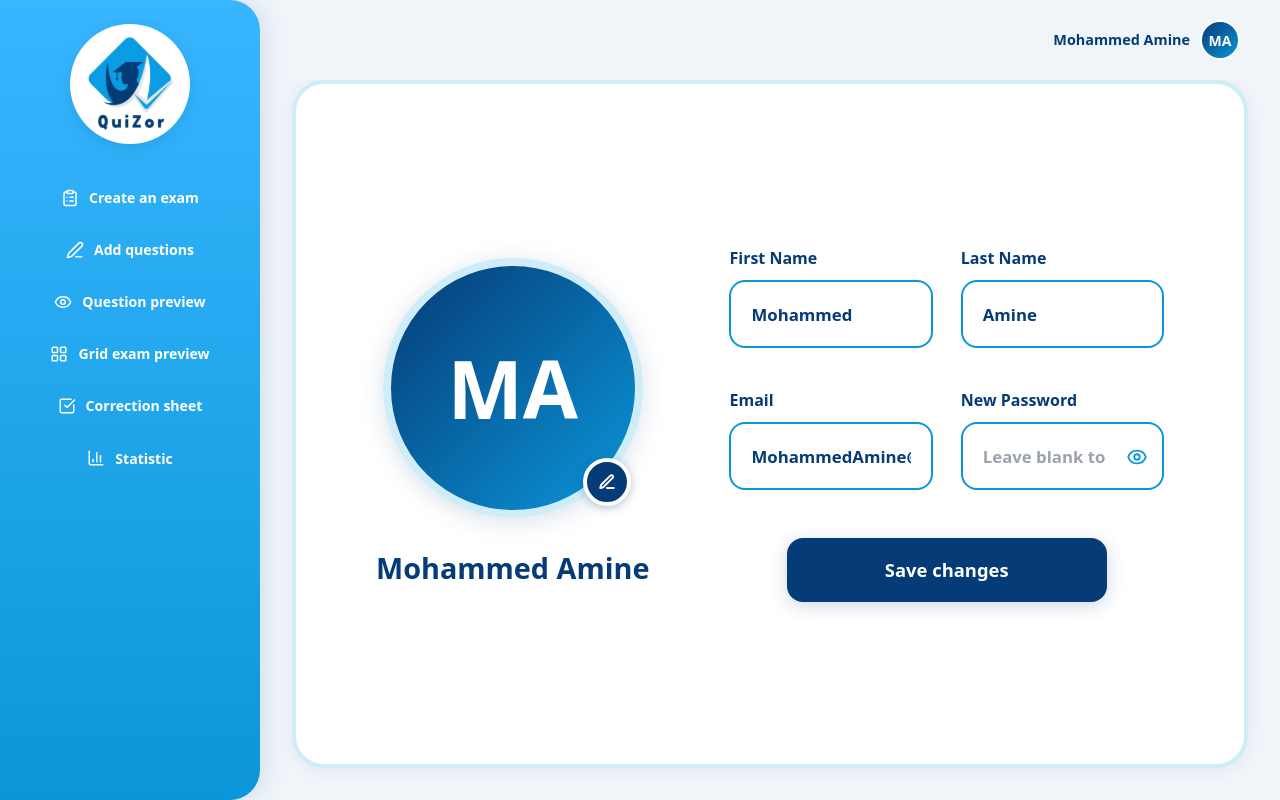
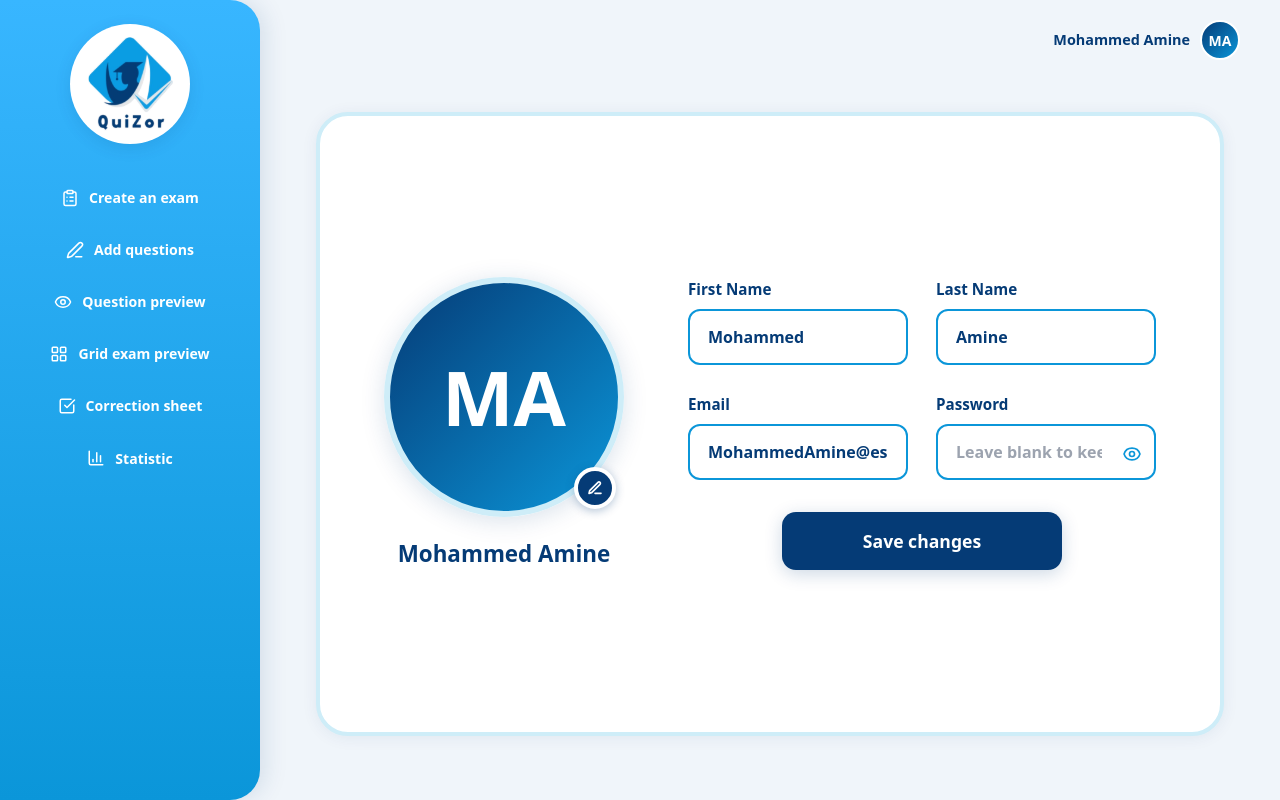
Before and after one commit to pocket-omr/frontend, a React (Vite) app: page /dashboard/profile in a window 1280 px wide. Built offline with nearby package versions, Linux system fonts and the light colour scheme.

Commit message:
fixing the profile page

```diff
--- a/src/components/Profile.jsx
+++ b/src/components/Profile.jsx
@@ -2,29 +2,18 @@ import React, { useState, useRef } from 'react';
 import { useUser } from '../context/UserContext';
 
 const responsiveStyles = `
-  .profile-card {
-    flex-direction: row;
-    padding: 60px 80px;
-    gap: 80px;
-    align-items: center;
-  }
-  .profile-form { max-width: 620px; }
   .profile-fields-row { flex-direction: row; gap: 28px; }
   .profile-field { flex: 1; }
 
-  /* iPad */
   @media (max-width: 1024px) and (min-width: 768px) {
-    .profile-card { padding: 48px 48px; gap: 48px; }
-    .profile-avatar-size { width: 200px !important; height: 200px !important; font-size: 60px !important; }
+    .profile-avatar-size { width: 180px !important; height: 180px !important; font-size: 56px !important; }
   }
 
-  /* Mobile */
   @media (max-width: 767px) {
-    .profile-card { flex-direction: column !important; padding: 32px 24px !important; gap: 32px !important; align-items: stretch !important; }
-    .profile-left { align-items: center; }
+    .profile-card { flex-direction: column !important; padding: 32px 24px !important; gap: 32px !important; }
+    .profile-left { align-items: center !important; }
     .profile-fields-row { flex-direction: column !important; gap: 20px !important; }
-    .profile-form { max-width: 100% !important; }
-    .profile-avatar-size { width: 160px !important; height: 160px !important; font-size: 50px !important; }
+    .profile-avatar-size { width: 140px !important; height: 140px !important; font-size: 44px !important; }
     .profile-save-btn { width: 100% !important; }
   }
 `;
@@ -33,18 +22,18 @@ function AvatarDisplay({ user, initials }) {
   if (user.avatar) {
     return (
       <img src={user.avatar} alt={initials} className="profile-avatar-size" style={{
-        width: 260, height: 260, borderRadius: '50%', objectFit: 'cover',
-        border: '8px solid #ceedf8', boxShadow: '0 4px 24px rgba(5,59,118,0.15)',
+        width: 240, height: 240, borderRadius: '50%', objectFit: 'cover',
+        border: '6px solid #ceedf8', boxShadow: '0 4px 24px rgba(5,59,118,0.15)',
       }} />
     );
   }
   return (
     <div className="profile-avatar-size" style={{
-      width: 260, height: 260, borderRadius: '50%',
+      width: 240, height: 240, borderRadius: '50%',
       background: 'linear-gradient(135deg, #053B76, #0B96D9)',
       display: 'flex', alignItems: 'center', justifyContent: 'center',
-      color: '#fff', fontWeight: 700, fontSize: 80,
-      border: '8px solid #ceedf8', boxShadow: '0 4px 24px rgba(5,59,118,0.15)',
+      color: '#fff', fontWeight: 700, fontSize: 76,
+      border: '6px solid #ceedf8', boxShadow: '0 4px 24px rgba(5,59,118,0.15)',
       flexShrink: 0,
     }}>{initials}</div>
   );
@@ -72,50 +61,79 @@ export default function Profile() {
   };
 
   const inputStyle = {
-    width: '100%', height: 68, borderRadius: 16,
-    border: '2px solid #0B96D9', padding: '0 20px',
-    fontWeight: 600, color: '#053B76', fontSize: '1.05rem',
+    width: '100%', height: 56, borderRadius: 12,
+    border: '2px solid #0B96D9', padding: '0 18px',
+    fontWeight: 600, color: '#053B76', fontSize: '1rem',
     outline: 'none', boxSizing: 'border-box', background: '#fff',
   };
-  const labelStyle = { display: 'block', color: '#053B76', fontWeight: 700, marginBottom: 10, fontSize: '1rem' };
+  const labelStyle = {
+    display: 'block', color: '#053B76', fontWeight: 700,
+    marginBottom: 8, fontSize: '0.95rem',
+  };
 
   return (
     <>
       <style>{responsiveStyles}</style>
-      <div style={{ flex: 1, display: 'flex', width: '100%', minHeight: '100%' }}>
+
+      {/* Full-page wrapper */}
+      <div style={{
+        flex: 1, display: 'flex',
+        alignItems: 'center', justifyContent: 'center',
+        width: '100%', minHeight: '100%',
+        padding: '32px 24px', boxSizing: 'border-box',
+      }}>
+        {/* Card stretches to fill all available space */}
         <div className="profile-card" style={{
-          flex: 1, background: '#fff', borderRadius: 32,
-          border: '4px solid #ceedf8', boxShadow: '0 2px 16px rgba(5,59,118,0.07)',
-          display: 'flex',
+          width: '100%', height: '100%',
+          background: '#fff', borderRadius: 32,
+          border: '4px solid #ceedf8',
+          boxShadow: '0 2px 16px rgba(5,59,118,0.07)',
+          display: 'flex', flexDirection: 'row',
+          alignItems: 'center',
+          padding: '48px 64px', gap: 64,
+          boxSizing: 'border-box',
         }}>
 
-          {/* LEFT */}
-          <div className="profile-left" style={{ display: 'flex', flexDirection: 'column', alignItems: 'center', gap: 28, flexShrink: 0 }}>
+          {/* LEFT — avatar column */}
+          <div className="profile-left" style={{
+            display: 'flex', flexDirection: 'column',
+            alignItems: 'center', gap: 20, flexShrink: 0,
+          }}>
             <div style={{ position: 'relative' }}>
               <AvatarDisplay user={user} initials={initials} />
               <button type="button" onClick={handleAvatarClick} style={{
-                position: 'absolute', bottom: 12, right: 12,
+                position: 'absolute', bottom: 8, right: 8,
                 background: '#053B76', color: '#fff', border: '4px solid #fff',
-                borderRadius: '50%', width: 48, height: 48,
+                borderRadius: '50%', width: 42, height: 42,
                 display: 'flex', alignItems: 'center', justifyContent: 'center',
                 cursor: 'pointer', boxShadow: '0 2px 10px rgba(5,59,118,0.3)',
               }}>
-                <svg width="18" height="18" viewBox="0 0 24 24" fill="none" stroke="currentColor" strokeWidth="2.5" strokeLinecap="round" strokeLinejoin="round">
+                <svg width="16" height="16" viewBox="0 0 24 24" fill="none" stroke="currentColor" strokeWidth="2.5" strokeLinecap="round" strokeLinejoin="round">
                   <path d="M12 20h9"/><path d="M16.5 3.5a2.121 2.121 0 0 1 3 3L7 19l-4 1 1-4L16.5 3.5z"/>
                 </svg>
               </button>
               <input ref={fileInputRef} type="file" accept="image/*" style={{ display: 'none' }} onChange={handleFileChange} />
             </div>
-            <h2 style={{ color: '#053B76', fontWeight: 800, fontSize: '1.8rem', margin: 0, textAlign: 'center' }}>{displayName}</h2>
+
+            <h2 style={{ color: '#053B76', fontWeight: 800, fontSize: '1.4rem', margin: 0, textAlign: 'center' }}>
+              {displayName}
+            </h2>
+
             {user.avatar && (
-              <button type="button" onClick={removeAvatar} style={{ background: 'none', border: 'none', color: '#e05252', fontWeight: 600, fontSize: '0.9rem', cursor: 'pointer', textDecoration: 'underline' }}>
+              <button type="button" onClick={removeAvatar} style={{
+                background: 'none', border: 'none', color: '#e05252',
+                fontWeight: 600, fontSize: '0.85rem', cursor: 'pointer', textDecoration: 'underline',
+              }}>
                 Remove photo
               </button>
             )}
           </div>
 
-          {/* RIGHT */}
-          <form className="profile-form" onSubmit={handleSubmit} style={{ flex: 1, display: 'flex', flexDirection: 'column', gap: 40 }}>
+          {/* RIGHT — form fills remaining width */}
+          <form onSubmit={handleSubmit} style={{
+            flex: 1, display: 'flex', flexDirection: 'column',
+            gap: 28, minWidth: 0,
+          }}>
 
             <div className="profile-fields-row" style={{ display: 'flex' }}>
               <div className="profile-field">
@@ -134,30 +152,37 @@ export default function Profile() {
                 <input name="email" type="email" value={form.email} onChange={handleChange} style={inputStyle} />
               </div>
               <div className="profile-field" style={{ position: 'relative' }}>
-                <label style={labelStyle}>New Password</label>
-                <input name="password" type={showPassword ? 'text' : 'password'} value={form.password} onChange={handleChange}
-                  placeholder="Leave blank to keep current" style={{ ...inputStyle, paddingRight: 56 }} />
-                <button type="button" onClick={() => setShowPassword(s => !s)} tabIndex={-1}
-                  style={{ position: 'absolute', right: 16, bottom: 22, background: 'none', border: 'none', cursor: 'pointer', color: '#0B96D9', display: 'flex', alignItems: 'center' }}>
+                <label style={labelStyle}>Password</label>
+                <input name="password" type={showPassword ? 'text' : 'password'} value={form.password}
+                  onChange={handleChange} placeholder="Leave blank to keep current"
+                  style={{ ...inputStyle, paddingRight: 52 }} />
+                <button type="button" onClick={() => setShowPassword(s => !s)} tabIndex={-1} style={{
+                  position: 'absolute', right: 14, bottom: 16,
+                  background: 'none', border: 'none', cursor: 'pointer',
+                  color: '#0B96D9', display: 'flex', alignItems: 'center',
+                }}>
                   {showPassword
-                    ? <svg width="22" height="22" fill="none" viewBox="0 0 24 24" stroke="currentColor"><path strokeLinecap="round" strokeLinejoin="round" strokeWidth={2} d="M13.875 18.825A10.05 10.05 0 0112 19c-4.478 0-8.268-2.943-9.543-7a9.97 9.97 0 011.563-3.029m5.858.908a3 3 0 114.243 4.243M3 3l18 18"/></svg>
-                    : <svg width="22" height="22" fill="none" viewBox="0 0 24 24" stroke="currentColor"><path strokeLinecap="round" strokeLinejoin="round" strokeWidth={2} d="M15 12a3 3 0 11-6 0 3 3 0 016 0z"/><path strokeLinecap="round" strokeLinejoin="round" strokeWidth={2} d="M2.458 12C3.732 7.943 7.523 5 12 5c4.478 0 8.268 2.943 9.542 7-1.274 4.057-5.064 7-9.542 7-4.477 0-8.268-2.943-9.542-7z"/></svg>
+                    ? <svg width="20" height="20" fill="none" viewBox="0 0 24 24" stroke="currentColor"><path strokeLinecap="round" strokeLinejoin="round" strokeWidth={2} d="M13.875 18.825A10.05 10.05 0 0112 19c-4.478 0-8.268-2.943-9.543-7a9.97 9.97 0 011.563-3.029m5.858.908a3 3 0 114.243 4.243M3 3l18 18"/></svg>
+                    : <svg width="20" height="20" fill="none" viewBox="0 0 24 24" stroke="currentColor"><path strokeLinecap="round" strokeLinejoin="round" strokeWidth={2} d="M15 12a3 3 0 11-6 0 3 3 0 016 0z"/><path strokeLinecap="round" strokeLinejoin="round" strokeWidth={2} d="M2.458 12C3.732 7.943 7.523 5 12 5c4.478 0 8.268 2.943 9.542 7-1.274 4.057-5.064 7-9.542 7-4.477 0-8.268-2.943-9.542-7z"/></svg>
                   }
                 </button>
               </div>
             </div>
 
-            <div style={{ display: 'flex', justifyContent: 'center', marginTop: 8 }}>
+            <div style={{ display: 'flex', justifyContent: 'center', marginTop: 4 }}>
               <button type="submit" className="profile-save-btn" style={{
-                width: 320, height: 64, background: saved ? '#0FE2A6' : '#053B76',
-                color: '#fff', fontWeight: 700, fontSize: '1.15rem',
-                border: 'none', borderRadius: 16, cursor: 'pointer',
-                boxShadow: '0 4px 18px rgba(5,59,118,0.2)', transition: 'background 0.3s',
+                width: 280, height: 58,
+                background: saved ? '#0FE2A6' : '#053B76',
+                color: '#fff', fontWeight: 700, fontSize: '1.1rem',
+                border: 'none', borderRadius: 14, cursor: 'pointer',
+                boxShadow: '0 4px 18px rgba(5,59,118,0.2)',
+                transition: 'background 0.3s',
               }}>
                 {saved ? '✓  Saved!' : 'Save changes'}
               </button>
             </div>
           </form>
+
         </div>
       </div>
     </>
```
